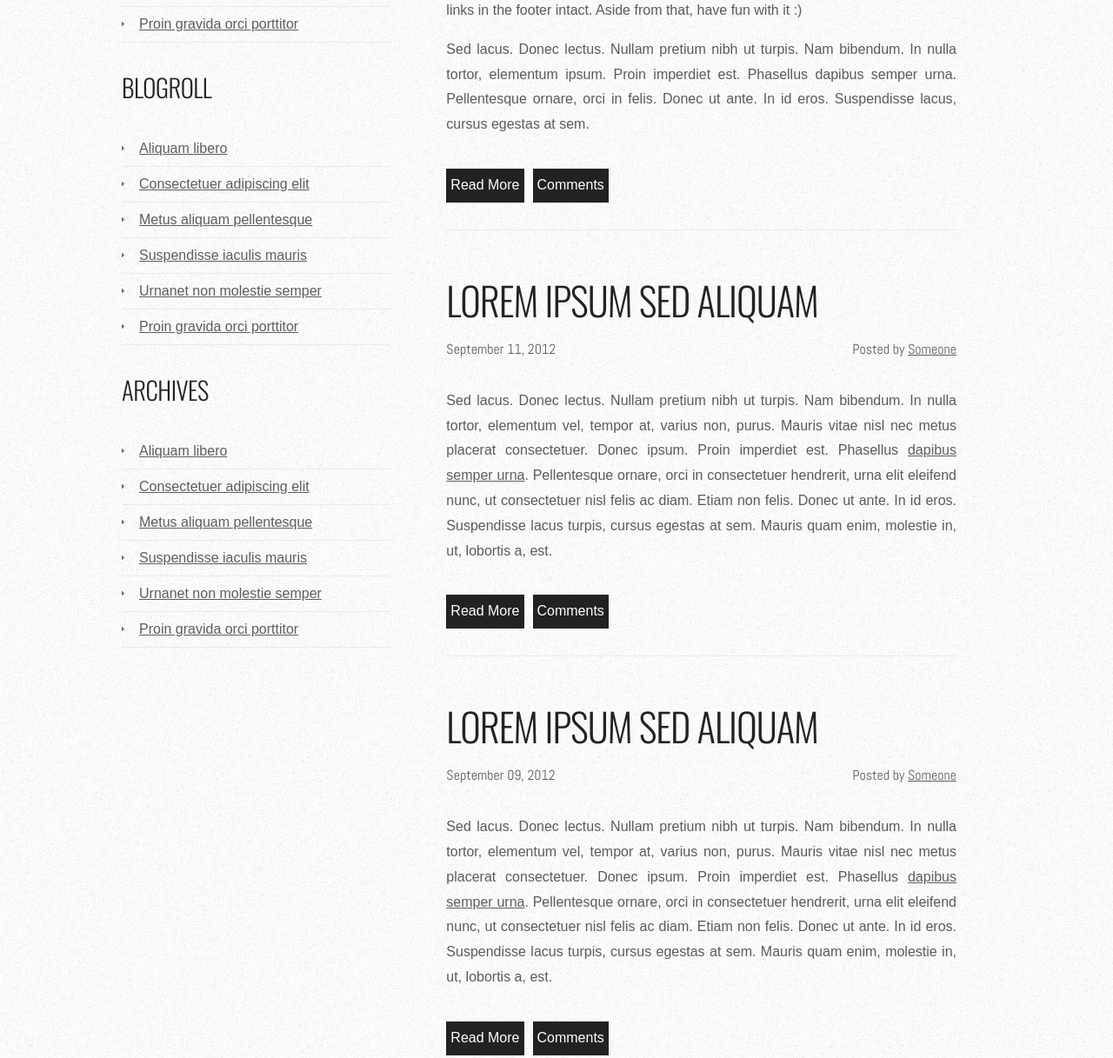
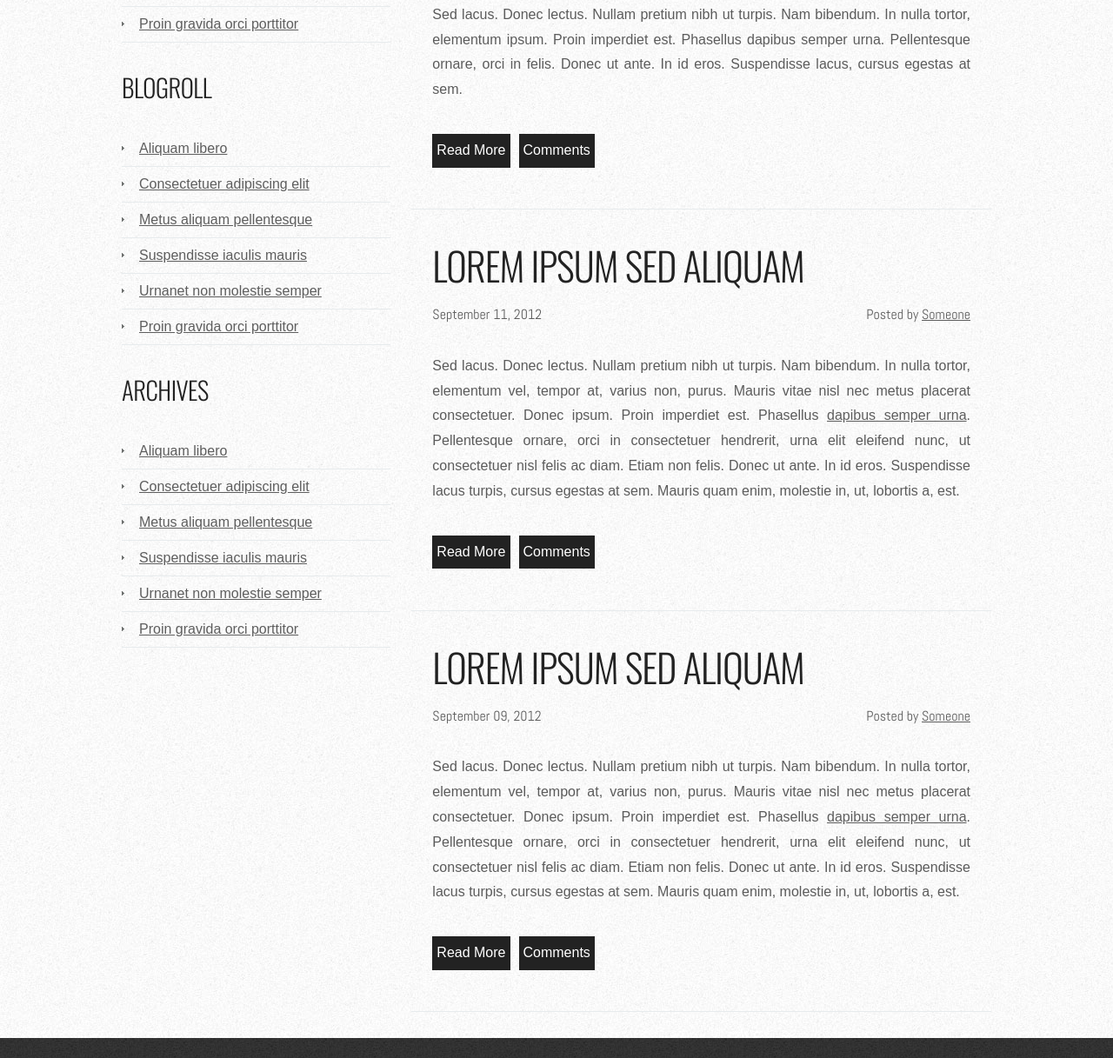
Before and after one commit to lyockey/project_transformation_yockey_lauren, a plain HTML site: page index.html in a window 1280 px wide. Shown: the part 873-2090 px from the top of the page at 87% size. Drawn offline with nearby package versions, Linux system fonts and the light colour scheme.

Commit message:
use lobotomized owl to add bottom padding to posts

```diff
--- a/css/main.css
+++ b/css/main.css
@@ -190,8 +190,12 @@ a {
 }
 
 .post {
-    margin: 40px;
+    padding: 0 1.5em 1em;
     border-bottom: 1px solid #e7ebed;
+}
+
+.post + .post {
+    margin-top: 1.5em;
 }
 
 .post .title {
```
